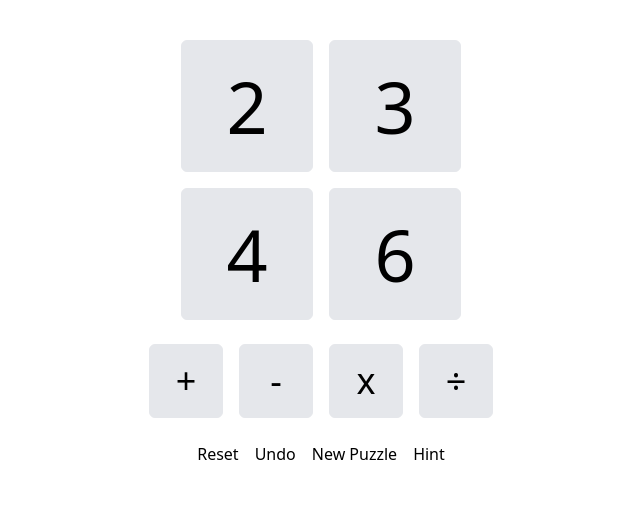
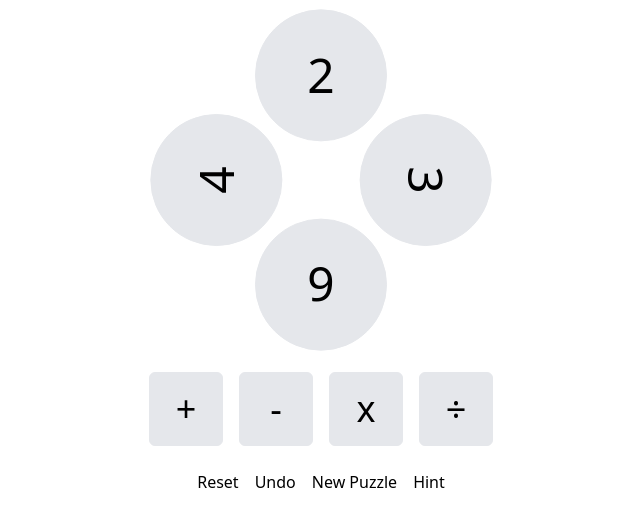
Before and after one commit to dchen327/four-nums, a React (Create React App) app: page / in a window 1280 px wide. Shown: the top 526 px of the page, without its empty margins (319-959 px from the left). Built offline with nearby package versions, Linux system fonts and the light colour scheme; the HTML template or start-up script is replaced by a standard one.

Commit message:
testing rotated view

```diff
--- a/src/App.js
+++ b/src/App.js
@@ -21,6 +21,7 @@ function App() {
   const operations = ["+", "-", "x", "÷"];
   const numberButtonsRef = useRef(null);
   const opButtonsRef = useRef(null);
+  const rotationAngles = [-45, 45, 225, 135];
 
   useEffect(() => {
     const handleClickOutside = (event) => {
@@ -135,16 +136,31 @@ function App() {
   return (
     <div className="flex flex-col items-center h-screen">
       <div
-        className="grow grid grid-cols-2 gap-4 m-3 aspect-square mt-10"
-        style={{ maxWidth: "35vh ", maxHeight: "35vh" }}
+        className="rotate-45 grow grid grid-cols-2 gap-4 m-10 aspect-square mt-10"
+        style={{
+          maxWidth: "35vh ",
+          maxHeight: "35vh",
+        }}
         ref={numberButtonsRef}
       >
-        {gameNums.map((num, idx) => (
+        {/* {gameNums.map((num, idx) => (
           <div
             key={idx}
             className={`flex items-center justify-center p-2 rounded-md text-7xl border aspect-square ${
               selectedNumberIdx === idx ? "bg-blue-200" : "bg-gray-200"
             }`}
+            onClick={() => handleNumberClick(idx)}
+          >
+            {num !== "" && num.toFraction()}
+          </div>
+        ))} */}
+        {gameNums.map((num, idx) => (
+          <div
+            key={idx}
+            className={`flex items-center justify-center p-2 rounded-full text-5xl border aspect-square ${
+              selectedNumberIdx === idx ? "bg-blue-200" : "bg-gray-200"
+            }`}
+            style={{ transform: `rotate(${rotationAngles[idx]}deg)` }}
             onClick={() => handleNumberClick(idx)}
           >
             {num !== "" && num.toFraction()}
```
